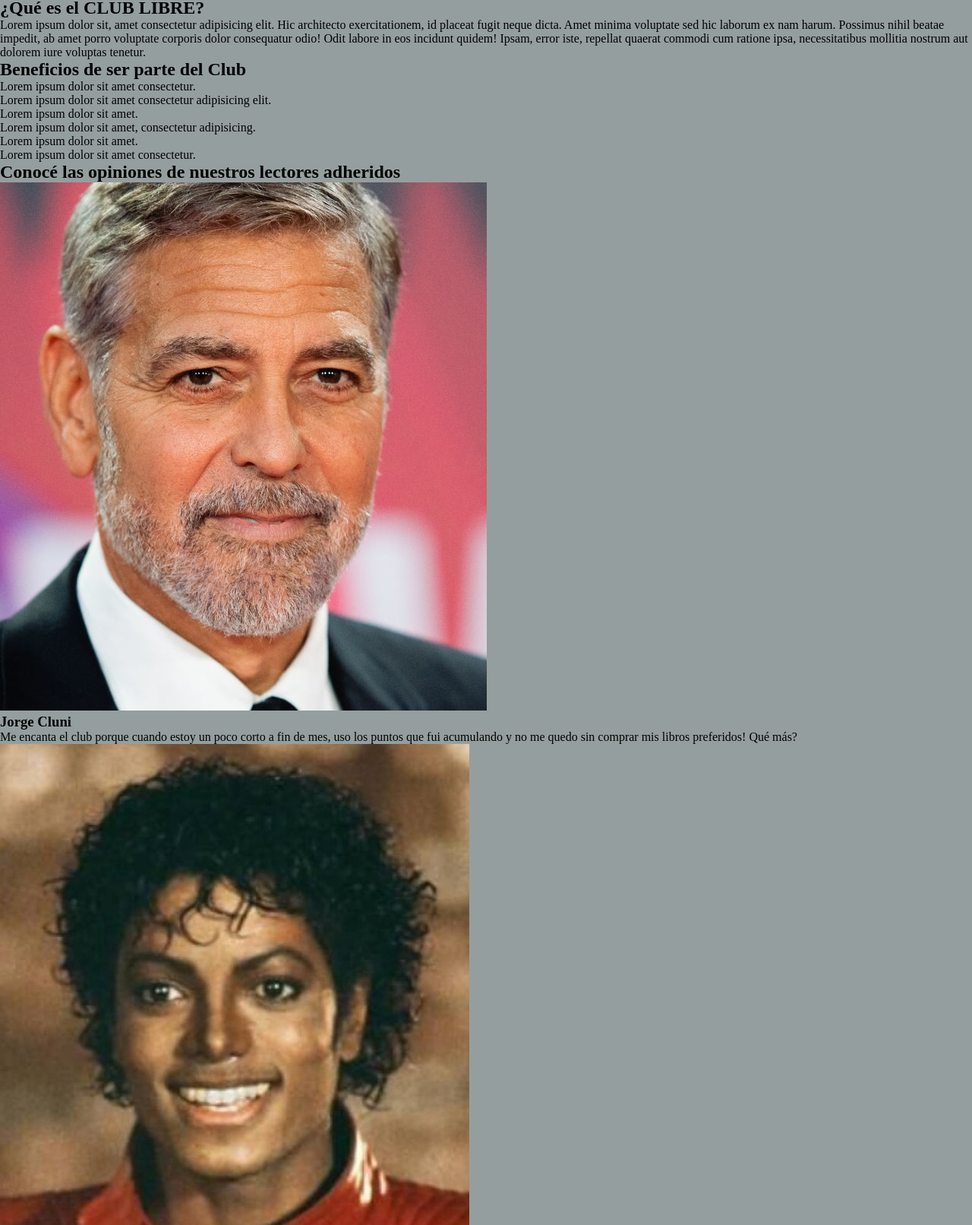
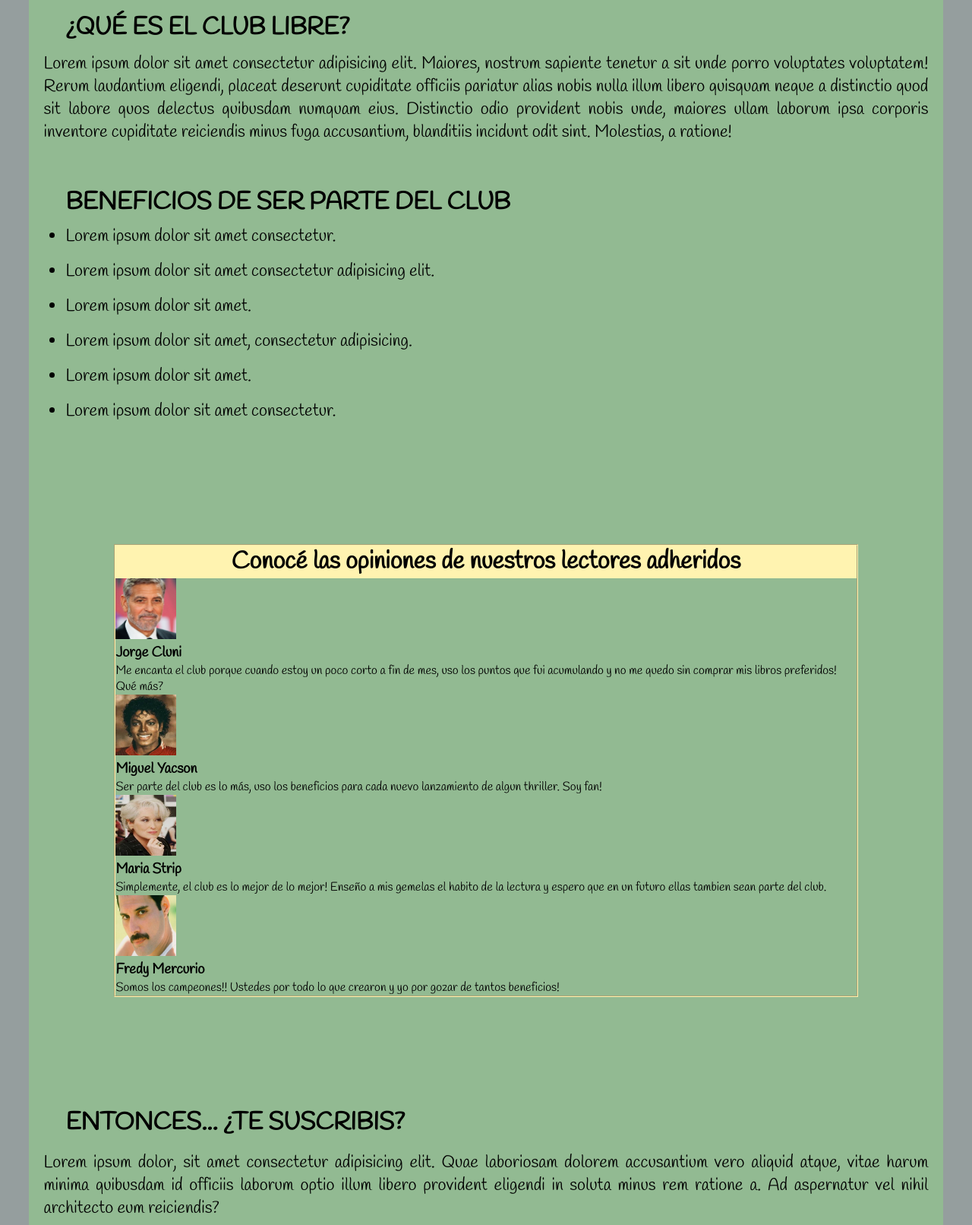
Before and after one commit to Aily-M/PreEntrega2-MosqueraMorales, a plain HTML site: page pages/clublectores.html in a window 1280 px wide. Shown: the part 233-1845 px from the top of the page at 76% size. Drawn offline with Linux system fonts and the light colour scheme; a web font is replaced by a local one.

Commit message:
Termine el css del e-shop y comence con el club

```diff
--- a/css/styles.css
+++ b/css/styles.css
@@ -78,16 +78,15 @@ body {
 .nuevos-lanzamientos h2 {
     font-size: 2rem;
     text-transform: uppercase;
-    margin-top: 1.5rem;
+    margin-top: 3rem;
     margin-left: 3rem;
     margin-bottom: 0.7rem;
 }
 
 .nuevos-lanzamientos p {
     font-size: 1.4rem;
-    margin-bottom: 1px;
-    margin-top: 1px;
-    margin-left: 1.2rem;
+    margin: 0.5rem 1.2rem 1rem 1.2rem;
+    text-align: justify;
 }
 
 .contenedor-card {
@@ -131,8 +130,8 @@ body {
 
 .vendidos-semana p {
     font-size: 1.4rem;
-    margin-left: 1.2rem;
-    margin-bottom: 1.5rem;
+    margin: 0.5rem 1.2rem 1.5rem 1.2rem;
+    text-align: justify;
 }
 
 .vs-img {
@@ -175,8 +174,6 @@ body {
     font-size: 0.9rem;
 }
 
-
-/* FOOTER */
 .pie {
     background-color: #78939a;
     grid-area: footer;
@@ -221,16 +218,13 @@ body {
 .leer-hoy h2 {
     font-size: 2rem;
     text-transform: uppercase;
-    margin-top: 1.5rem;
-    margin-left: 3rem;
-    margin-bottom: 0.7rem;
+    margin: 3rem 0rem 0rem 3rem;
 }
 
 .leer-hoy p {
     font-size: 1.4rem;
-    margin-bottom: 2rem;
-    margin-top: 1px;
-    margin-left: 1.2rem
+    margin: 0.5rem 1.2rem 2rem 1.2rem;
+    text-align: justify;
 }
 
 .contenedor-card-shop {
@@ -244,6 +238,11 @@ body {
     text-align: center;
     /* border: 1px solid burlywood; */
     margin-bottom: 10rem;
+}
+
+.contenedor-card-shop a:hover {
+    background-color: #540b0e;
+    color: #fff3b0;
 }
 
 .contenedor-card-shop img {
@@ -272,3 +271,110 @@ body {
     font-weight: bold;
     text-transform: uppercase;
 }
+
+
+
+
+
+/* CLUB LECTORES */
+.contenedor-grid-club {
+    width: 94%;
+    margin: 0 auto;
+    font-family: 'Handlee', cursive;
+    display: grid;
+    grid-template-columns: 1fr 1fr;
+    grid-template-rows: 150px 50px auto 50px;
+    grid-template-areas:
+    "header header"
+    "nav nav"
+    "main main"
+    "footer footer";
+}
+
+.contenido-club {
+    background-color: #92ba92;
+    grid-area: main;
+}
+
+.club-libre h2 {
+    font-size: 2rem;
+    text-transform: uppercase;
+    margin-top: 3rem;
+    margin-left: 3rem;
+    margin-bottom: 0.7rem;
+}
+
+.club-libre p {
+    font-size: 1.4rem;
+    margin: 0.5rem 1.2rem 2rem 1.2rem;
+    text-align: justify;
+}
+
+.beneficios h2 {
+    font-size: 2rem;
+    text-transform: uppercase;
+    margin: 3.5rem 0rem 0.5rem 3rem;
+}
+
+.beneficios ul li {
+    font-size: 1.4rem;
+    margin: 0.5rem 0rem 1rem 3rem;
+}
+
+.h2-opiniones {
+    font-size: 2rem;
+    background-color: #fff3b0;
+    text-align: center;
+}
+
+.contenedor-opiniones {
+    display: flex;
+
+    align-items: center;
+    flex-wrap: wrap;
+}
+
+
+
+.contenedor-opiniones img {
+    width: 5rem;
+    height: 5rem;
+}
+
+fieldset {
+    border-color: #fff3b0;
+    margin-top: 10rem;
+    margin-left: 7rem;
+    margin-right: 7rem;
+
+}
+
+
+
+
+
+
+
+
+
+
+
+
+
+
+.suscripcion h2 {
+    font-size: 2rem;
+    margin: 9rem 0rem 1rem 3rem;
+    text-transform: uppercase;
+}
+.suscripcion p {
+    font-size: 1.4rem;
+    margin: 0.5rem 1.2rem 2rem 1.2rem;
+    text-align: justify;
+}
+
+.formulario h3 {
+    font-size: 1.5rem;
+    margin: 3rem 3rem 2rem 3rem;
+    text-align: center;
+}
--- a/pages/clublectores.html
+++ b/pages/clublectores.html
@@ -12,12 +12,12 @@
     <link rel="stylesheet" href="../css/styles.css">
     <title>LIBROS LIBRES Club</title>
 </head>
-<body>
+<body class="contenedor-grid-club">
     <header class="encabezado">
-        <a href="../index.html">
+        <!-- <a href="../index.html"> -->
             <img src="../img/logo11.jpg" alt="Logo Libros Libres">
         </a>
-        <h1 class="marca">LIBROS LIBRES</h1>
+        <h1 class="h1-encabezado">LIBROS LIBRES</h1>
     </header>
     <nav class="menu">
         <ul>
@@ -28,12 +28,13 @@
             <li><a href="contactanos.html">Contactanos</a></li>
         </ul>
     </nav>
-    <main>
+    <main class="contenido-club">
         <section>
+            <div class="club-libre">
                 <h2>¿Qué es el CLUB LIBRE?</h2>
-            <p>Lorem ipsum dolor sit, amet consectetur adipisicing elit. Hic architecto exercitationem, id placeat fugit neque dicta. Amet minima voluptate sed hic laborum ex nam harum. Possimus nihil beatae impedit, ab amet porro voluptate corporis dolor consequatur odio! Odit labore in eos incidunt quidem! Ipsam, error iste, repellat quaerat commodi cum ratione ipsa, necessitatibus mollitia nostrum aut dolorem iure voluptas tenetur.</p>
-        </section>
-        <section>
+                <p>Lorem ipsum dolor sit amet consectetur adipisicing elit. Maiores, nostrum sapiente tenetur a sit unde porro voluptates voluptatem! Rerum laudantium eligendi, placeat deserunt cupiditate officiis pariatur alias nobis nulla illum libero quisquam neque a distinctio quod sit labore quos delectus quibusdam numquam eius. Distinctio odio provident nobis unde, maiores ullam laborum ipsa corporis inventore cupiditate reiciendis minus fuga accusantium, blanditiis incidunt odit sint. Molestias, a ratione!</p>
+            </div>
+            <div class="beneficios">
                 <h2>Beneficios de ser parte del Club</h2>
                 <ul>
                     <li>Lorem ipsum dolor sit amet consectetur.</li>
@@ -43,9 +44,12 @@
                     <li>Lorem ipsum dolor sit amet.</li>
                     <li>Lorem ipsum dolor sit amet consectetur.</li>
                 </ul>
+            </div>
         </section>
         <section>
-            <h2>Conocé las opiniones de nuestros lectores adheridos</h2>
+            <fieldset>
+                <h2 class="h2-opiniones">Conocé las opiniones de nuestros lectores adheridos</h2>
+                <div class="contenedor-opiniones">
                     <div>
                         <img src="../img/club2.jpg" alt="Lector 1">
                         <h3>Jorge Cluni</h3>
@@ -61,23 +65,26 @@
                         <h3>Maria Strip</h3>
                         <p>Simplemente, el club es lo mejor de lo mejor! Enseño a mis gemelas el habito de la lectura y espero que en un futuro ellas tambien sean parte del club.</p>
                     </div>
-            <div>
+                    <!-- <div class="contenedor-opiniones">
                         <img src="../img/club5.jpg" alt="Lector 4">
                         <h3>Güitni Jiuston</h3>
                         <p>Gracias por tanto Libros Libres! Siempre los amare!!!</p>
-            </div>
+                    </div> -->
                     <div>
                         <img src="../img/club6.jpeg" alt="Lector 5">
                         <h3>Fredy Mercurio</h3>
                         <p>Somos los campeones!! Ustedes por todo lo que crearon y yo por gozar de tantos beneficios!</p>
                     </div>
+                </div>
+            </fieldset>
         </section>
-        <section>
+
+            <div class="suscripcion">
                 <h2>Entonces... ¿te suscribis?</h2>
                 <p>Lorem ipsum dolor, sit amet consectetur adipisicing elit. Quae laboriosam dolorem accusantium vero aliquid atque, vitae harum minima quibusdam id officiis laborum optio illum libero provident eligendi in soluta minus rem ratione a. Ad aspernatur vel nihil architecto eum reiciendis?</p>
-        </section>
-        <section>
-            <h3>-- Completa los campos solicitados, y empeza a disfrutar excelentes beneficios --</h3>
+            </div>
+            <div class="formulario">
+                <h3>↓↓ Completa los campos solicitados, y empeza a disfrutar excelentes beneficios ↓↓</h3>
                 <fieldset>
                     <form>
                         <div>
@@ -106,10 +113,11 @@
                         </div>
                     </form>
                 </fieldset>
+            </div>
         </section>
     </main>
-    <footer>
-        <p>Sitio desarrollado durante el curso de Desarrollo Web de CoderHouse, por AMM.</p>
+    <footer class="pie">
+        <p>~ Sitio desarrollado durante el curso de Desarrollo Web de CoderHouse, por AMM ~</p>
     </footer>
 </body>
 </html>
```
Also changed, not shown: index.html (+1 -1 lines), pages/contactanos.html (+3 -3 lines), pages/e-shop.html (+3 -3 lines), pages/entrevistas.html (+3 -3 lines). Lines whose indentation alone changed are shown as unchanged.
